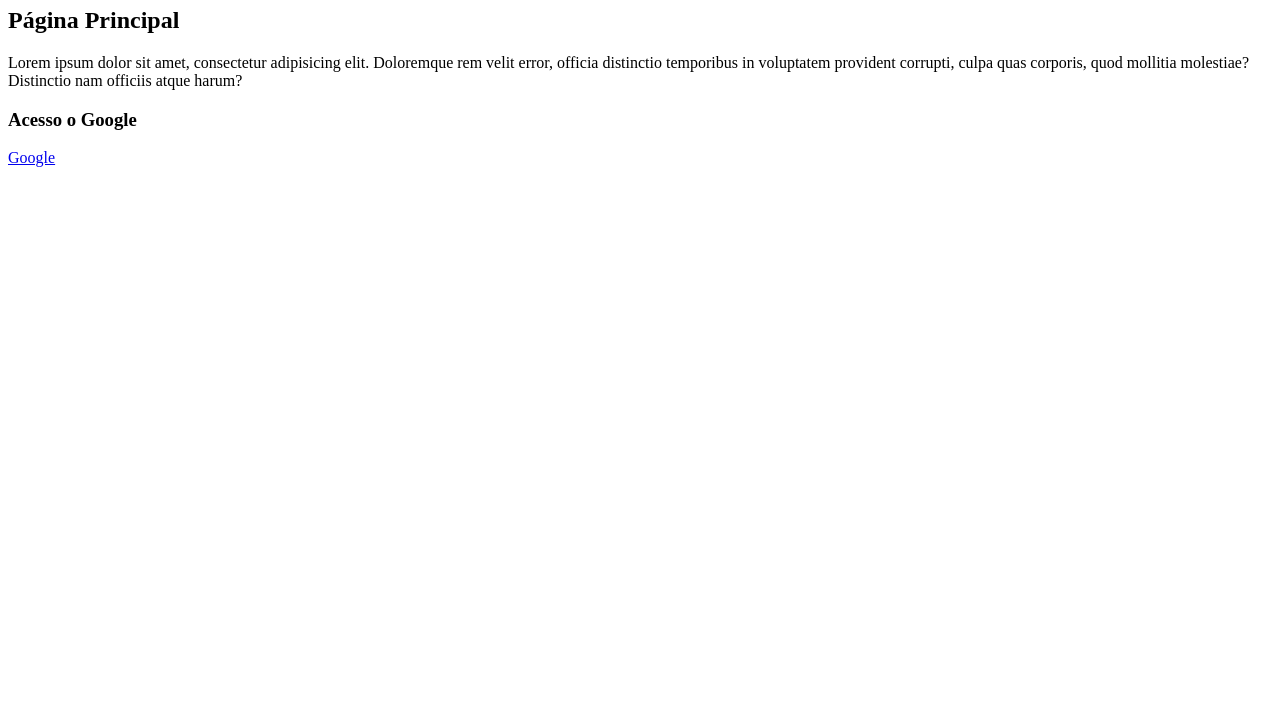
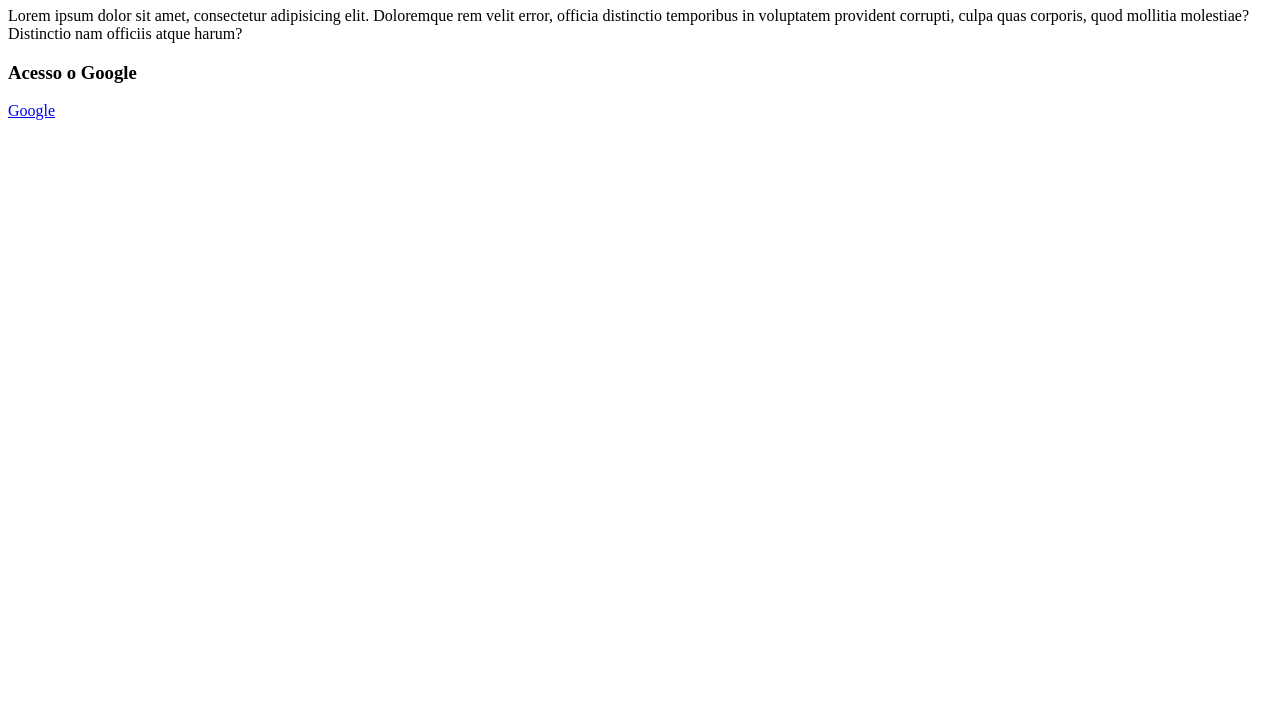
Before and after one commit to amiranda-dev/dweb-udemy, a plain HTML site: page aula08/index.html in a window 1280 px wide. Shown: the part 99-800 px from the top of the page. Drawn offline with Linux system fonts and the light colour scheme.

Commit message:
introdução a links

```diff
--- a/aula08/index.html
+++ b/aula08/index.html
@@ -10,10 +10,6 @@
     <a href="./contato.html">Contato</a>
 
     <h1>Estudo sobre links - Introdução</h1>
-
-
-
-    <h2>Página Principal</h2>
     <p>
         Lorem ipsum dolor sit amet, consectetur adipisicing elit. Doloremque rem velit error, officia distinctio temporibus in voluptatem provident corrupti, culpa quas corporis, quod mollitia molestiae? Distinctio nam officiis atque harum?
     </p>
```
Also changed, not shown: aula08/contato.html (+1 -1 lines).
